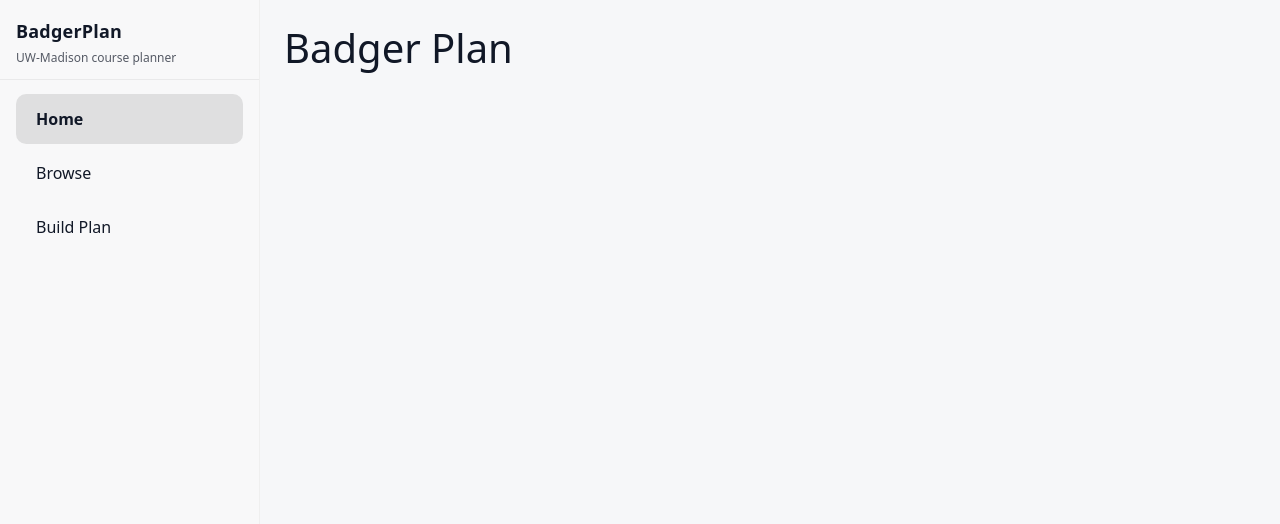
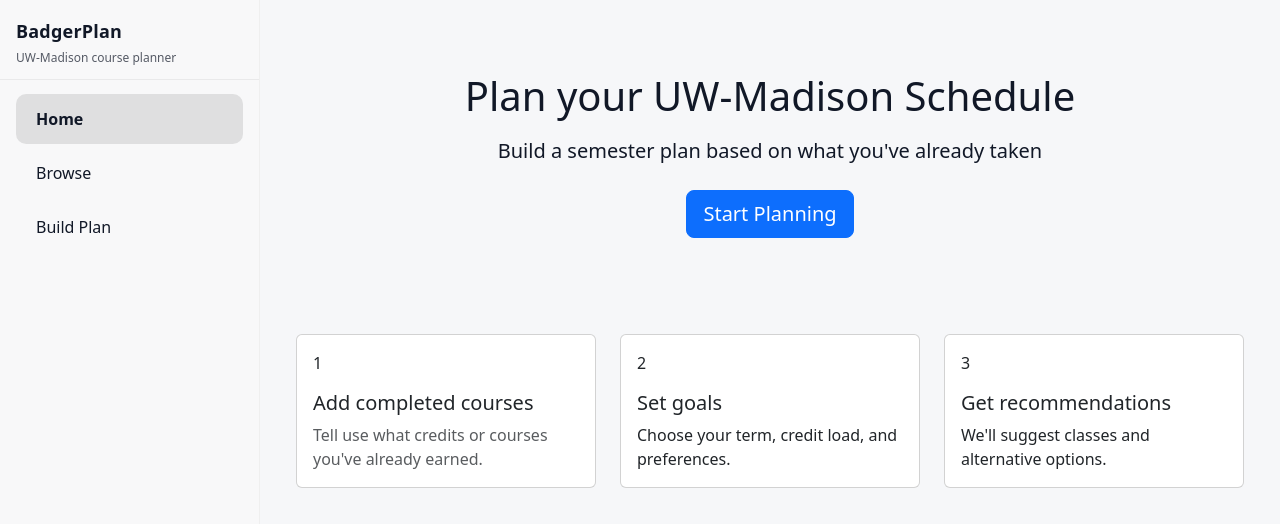
Before and after one commit to kpoage12/badger-plan, a React app in the folder frontend/: page / in a window 1280 px wide. Shown: the top 524 px of the page. Built offline with nearby package versions, Linux system fonts and the light colour scheme; the HTML template or start-up script is replaced by a standard one.

Commit message:
Home screen setup + more card styling

```diff
--- a/frontend/src/components/Class.tsx
+++ b/frontend/src/components/Class.tsx
@@ -16,8 +16,11 @@
           <Card.Subtitle className="mb-2 text-muted">{subtitle}</Card.Subtitle>
           <Card.Text className="fw-semibold">{credits} credits</Card.Text>
         </div>
-        <Button variant="outline-primary" className="mt-auto w-100">
+        <Button variant="outline-primary" className="mt-2 w-100">
           Add Course
+        </Button>
+        <Button variant="outline-secondary" className="mt-2 w-100">
+          More Details
         </Button>
       </Card.Body>
     </Card>
--- a/frontend/src/components/Home.tsx
+++ b/frontend/src/components/Home.tsx
@@ -1,5 +1,61 @@
+import Card from "react-bootstrap/Card";
+import Button from "react-bootstrap/Button";
+import Container from "react-bootstrap/Container";
+import Row from "react-bootstrap/Row";
+import Col from "react-bootstrap/Col";
+import { Link } from "react-router-dom";
+
 function Home() {
-  return <h1>Badger Plan</h1>;
+  return (
+    <Container>
+      <div className="py-5 text-center">
+        <h1 className="mb-3">Plan your UW-Madison Schedule</h1>
+        <p className="lead text muted mb-4">
+          Build a semester plan based on what you've already taken
+        </p>
+        <Button as={Link} to="/builder" size="lg">
+          Start Planning
+        </Button>
+      </div>
+
+      <Row className="g-4 mt-4">
+        <Col md={4}>
+          <Card className="homeStepCard h-100">
+            <Card.Body>
+              <div className="stepIcon">1</div>
+              <Card.Title className="mt-3">Add completed courses</Card.Title>
+              <Card.Text className="text-muted">
+                Tell use what credits or courses you've already earned.
+              </Card.Text>
+            </Card.Body>
+          </Card>
+        </Col>
+        <Col md={4}>
+          <Card className="homeStepCard h-100">
+            <Card.Body>
+              <div className="stepIcon">2</div>
+              <Card.Title className="mt-3">Set goals</Card.Title>
+              <Card.Text>
+                Choose your term, credit load, and preferences.
+              </Card.Text>
+            </Card.Body>
+          </Card>
+        </Col>
+        <Col md={4}>
+          <Card className="homeStepCard h-100">
+            <Card.Body>
+              <div className="stepIcon">3</div>
+
+              <Card.Title className="mt-3">Get recommendations</Card.Title>
+              <Card.Text>
+                We'll suggest classes and alternative options.
+              </Card.Text>
+            </Card.Body>
+          </Card>
+        </Col>
+      </Row>
+    </Container>
+  );
 }
 
 export default Home;
--- a/frontend/src/data/data.tsx
+++ b/frontend/src/data/data.tsx
@@ -1,4 +1,10 @@
 const classes = [
+  {
+    name: "Comp Sci 640",
+    subtitle: "Introduction to Computer Networks",
+    credits: 3,
+  },
+
   {
     name: "Comp Sci 400",
     subtitle: "Programming III",
@@ -14,6 +20,7 @@
     subtitle: "Programming II",
     credits: 3,
   },
+
   {
     name: "Comp Sci 537",
     subtitle: "Operating Systems",
@@ -24,11 +31,6 @@
     subtitle: "Building User Interfaces",
     credits: 3,
   },
-  {
-    name: "Math 475",
-    subtitle: "Combinatorics",
-    credits: 3,
-  },
 ];
 
 export default classes;
```
